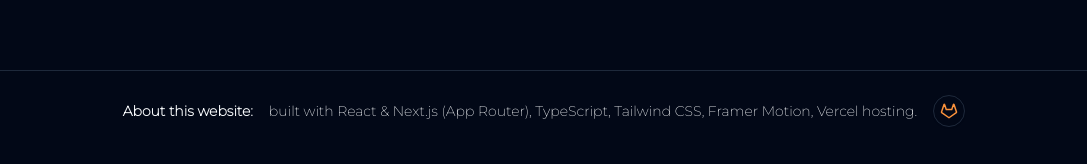
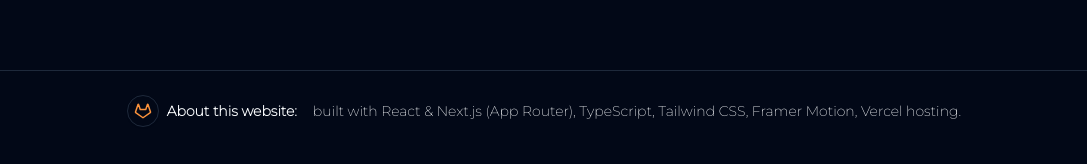
Before and after one commit to minuscoca/portfolio, a Next.js app: page / in a window 1280 px wide. Shown: the part 7564-7728 px from the top of the page, without its empty margins (96-1183 px from the left). Built offline with nearby package versions, Linux system fonts and the light colour scheme.

Commit message:
udpate nav and footer

```diff
--- a/src/components/footer.tsx
+++ b/src/components/footer.tsx
@@ -2,13 +2,15 @@ import { VisitProjectButton } from "@/app/_sections/intro-section/buttons";
 
 export function Footer() {
   return (
-    <footer className="mb-10 pt-6 text-center border-t-1 border-border flex justify-center items-center gap-4">
-      <span className="font-semibold text-sm">About this website:</span>
+    <footer className="mb-10 pt-6 text-center border-t-1 border-border flex flex-col sm:flex-row justify-center items-center gap-1 sm:gap-4">
+      <div className="flex justify-center items-center gap-2">
+        <VisitProjectButton />
+        <span className="font-semibold text-sm">About this website:</span>
+      </div>
       <p className="text-sm">
         built with React & Next.js (App Router), TypeScript, Tailwind CSS,
         Framer Motion, Vercel hosting.
       </p>
-      <VisitProjectButton />
     </footer>
   );
 }
--- a/src/components/navbar.tsx
+++ b/src/components/navbar.tsx
@@ -3,7 +3,7 @@ import Link from "next/link";
 export function Navbar() {
   return (
     <header className="fixed top-0 z-50 flex w-full items-center justify-center sm:left-0 sm:right-0 sm:p-4">
-      <nav className="flex w-full flex-wrap items-center justify-center border border-border bg-background/40 px-8 py-2 backdrop-blur-lg sm:w-fit sm:rounded-full">
+      <nav className="flex w-full flex-wrap items-center justify-center border border-border bg-background/40 px-8 py-4 sm:py-2 backdrop-blur-lg sm:w-fit sm:rounded-full">
         <Link className="px-2 py-1" replace href="/#home">
           Home
         </Link>
```
